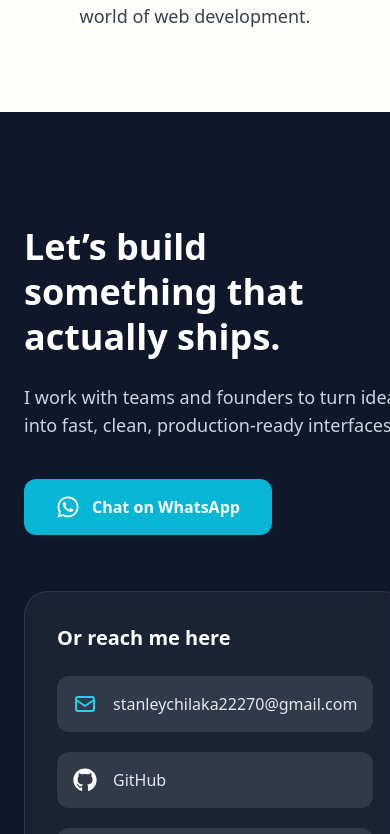
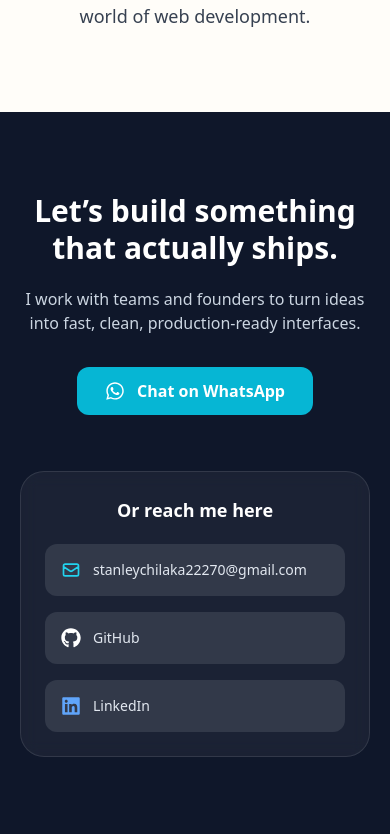
Before and after one commit to BigCelz/vite-portfolio, a React (Vite) app: page / in a window 390 px wide. Shown: the part 4210-5044 px from the top of the page. Built offline with nearby package versions, Linux system fonts and the light colour scheme.

Commit message:
contact mobile alignment

```diff
--- a/src/sections/Contact.jsx
+++ b/src/sections/Contact.jsx
@@ -1,17 +1,95 @@
+
+// import { HiOutlineMail } from "react-icons/hi";
+// import { FaGithub, FaLinkedin, FaWhatsapp } from "react-icons/fa";
+
+// const Contact = () => {
+//   return (
+//     <section id="contact" className="py-24 px-6 bg-gradient-to-b from-[#FFFDF9] to-white">
+//       <div className="max-w-6xl mx-auto text-center">
+//         <h2 className="text-4xl font-bold text-gray-900 mb-4">
+//           Get in Touch
+//         </h2>
+//         <p className="text-gray-600 mb-14 max-w-xl mx-auto">
+//           Got a role, project, or wild idea? I’m down to talk. Pick a channel and let’s move.
+//         </p>
+
+//         <div className="grid gap-6 sm:grid-cols-2 lg:grid-cols-4">
+//           {/* Email */}
+//           <a
+//             href="mailto:stanleychilaka22270@gmail.com"
+//             className="group bg-white rounded-2xl p-6 shadow-md hover:shadow-xl transition"
+//           >
+//             <HiOutlineMail className="text-3xl text-cyan-500 mb-4 group-hover:scale-110 transition" />
+//             <h3 className="font-semibold text-gray-800">Email</h3>
+//             <p className="text-sm text-gray-500 mt-1">
+//               Professional inquiries
+//             </p>
+//           </a>
+
+//           {/* WhatsApp */}
+//           <a
+//             href="https://wa.me/2347083429516"
+//             target="_blank"
+//             rel="noreferrer"
+//             className="group bg-cyan-500 text-white rounded-2xl p-6 shadow-md hover:shadow-xl transition"
+//           >
+//             <FaWhatsapp className="text-3xl mb-4 group-hover:scale-110 transition" />
+//             <h3 className="font-semibold">WhatsApp</h3>
+//             <p className="text-sm text-cyan-100 mt-1">
+//               Fast response ⚡
+//             </p>
+//           </a>
+
+//           {/* GitHub */}
+//           <a
+//             href="https://github.com/BigCelz"
+//             target="_blank"
+//             rel="noreferrer"
+//             className="group bg-white rounded-2xl p-6 shadow-md hover:shadow-xl transition"
+//           >
+//             <FaGithub className="text-3xl text-gray-800 mb-4 group-hover:scale-110 transition" />
+//             <h3 className="font-semibold text-gray-800">GitHub</h3>
+//             <p className="text-sm text-gray-500 mt-1">
+//               Code & projects
+//             </p>
+//           </a>
+
+//           {/* LinkedIn */}
+//           <a
+//             href="https://www.linkedin.com/in/stanley-chilaka-50006b2a8/"
+//             target="_blank"
+//             rel="noreferrer"
+//             className="group bg-white rounded-2xl p-6 shadow-md hover:shadow-xl transition"
+//           >
+//             <FaLinkedin className="text-3xl text-blue-600 mb-4 group-hover:scale-110 transition" />
+//             <h3 className="font-semibold text-gray-800">LinkedIn</h3>
+//             <p className="text-sm text-gray-500 mt-1">
+//               Career & networking
+//             </p>
+//           </a>
+//         </div>
+//       </div>
+//     </section>
+//   );
+// };
+
+// export default Contact;
+
 import { HiOutlineMail } from "react-icons/hi";
 import { FaGithub, FaLinkedin, FaWhatsapp } from "react-icons/fa";
 
 const Contact = () => {
   return (
-    <section id="contact" className="py-28 px-6 bg-[#0F172A]">
-      <div className="max-w-6xl mx-auto grid md:grid-cols-2 gap-14 items-center">
+    <section id="contact" className="py-20 md:py-28 px-5 bg-[#0F172A]">
+      <div className="max-w-6xl mx-auto grid gap-14 md:grid-cols-2 items-center">
 
-        {/* Left: Text */}
-        <div>
-          <h2 className="text-4xl md:text-5xl font-bold text-white mb-6 leading-tight">
+        {/* Left */}
+        <div className="text-center md:text-left">
+          <h2 className="text-3xl sm:text-4xl md:text-5xl font-bold text-white mb-5 leading-tight">
             Let’s build something that actually ships.
           </h2>
-          <p className="text-slate-300 text-lg max-w-md mb-10">
+
+          <p className="text-slate-300 text-base sm:text-lg max-w-md mx-auto md:mx-0 mb-8">
             I work with teams and founders to turn ideas into fast, clean,
             production-ready interfaces.
           </p>
@@ -20,46 +98,52 @@ const Contact = () => {
             href="https://wa.me/2347083429516"
             target="_blank"
             rel="noreferrer"
-            className="inline-flex items-center gap-3 px-8 py-4 rounded-xl bg-cyan-500 text-white font-semibold hover:bg-cyan-400 transition"
+            className="inline-flex items-center justify-center gap-3 px-7 py-3 rounded-xl bg-cyan-500 text-white font-semibold hover:bg-cyan-400 transition"
           >
-            <FaWhatsapp className="text-2xl" />
+            <FaWhatsapp className="text-xl" />
             Chat on WhatsApp
           </a>
         </div>
 
-        {/* Right: Contact Options */}
-        <div className="bg-white/5 backdrop-blur rounded-3xl p-8 md:p-10 border border-white/10">
-          <h3 className="text-xl font-semibold text-white mb-6">
+        {/* Right */}
+        <div className="bg-white/5 backdrop-blur rounded-3xl p-6 sm:p-8 md:p-10 border border-white/10">
+          <h3 className="text-lg sm:text-xl font-semibold text-white mb-5 text-center md:text-left">
             Or reach me here
           </h3>
 
-          <div className="flex flex-col gap-5">
+          <div className="flex flex-col gap-4">
             <a
               href="mailto:stanleychilaka22270@gmail.com"
-              className="flex items-center gap-4 p-4 rounded-xl bg-white/10 hover:bg-white/20 transition"
+              className="flex items-center gap-3 p-4 rounded-xl bg-white/10 hover:bg-white/20 transition"
             >
-              <HiOutlineMail className="text-2xl text-cyan-400" />
-              <span className="text-slate-200">stanleychilaka22270@gmail.com</span>
+              <HiOutlineMail className="text-xl text-cyan-400" />
+              <span className="text-slate-200 text-sm sm:text-base break-all">
+                stanleychilaka22270@gmail.com
+              </span>
             </a>
 
             <a
               href="https://github.com/BigCelz"
               target="_blank"
               rel="noreferrer"
-              className="flex items-center gap-4 p-4 rounded-xl bg-white/10 hover:bg-white/20 transition"
+              className="flex items-center gap-3 p-4 rounded-xl bg-white/10 hover:bg-white/20 transition"
             >
-              <FaGithub className="text-2xl text-white" />
-              <span className="text-slate-200">GitHub</span>
+              <FaGithub className="text-xl text-white" />
+              <span className="text-slate-200 text-sm sm:text-base">
+                GitHub
+              </span>
             </a>
 
             <a
               href="https://www.linkedin.com/in/stanley-chilaka-50006b2a8/"
               target="_blank"
               rel="noreferrer"
-              className="flex items-center gap-4 p-4 rounded-xl bg-white/10 hover:bg-white/20 transition"
+              className="flex items-center gap-3 p-4 rounded-xl bg-white/10 hover:bg-white/20 transition"
             >
-              <FaLinkedin className="text-2xl text-blue-400" />
-              <span className="text-slate-200">LinkedIn</span>
+              <FaLinkedin className="text-xl text-blue-400" />
+              <span className="text-slate-200 text-sm sm:text-base">
+                LinkedIn
+              </span>
             </a>
           </div>
         </div>
```
